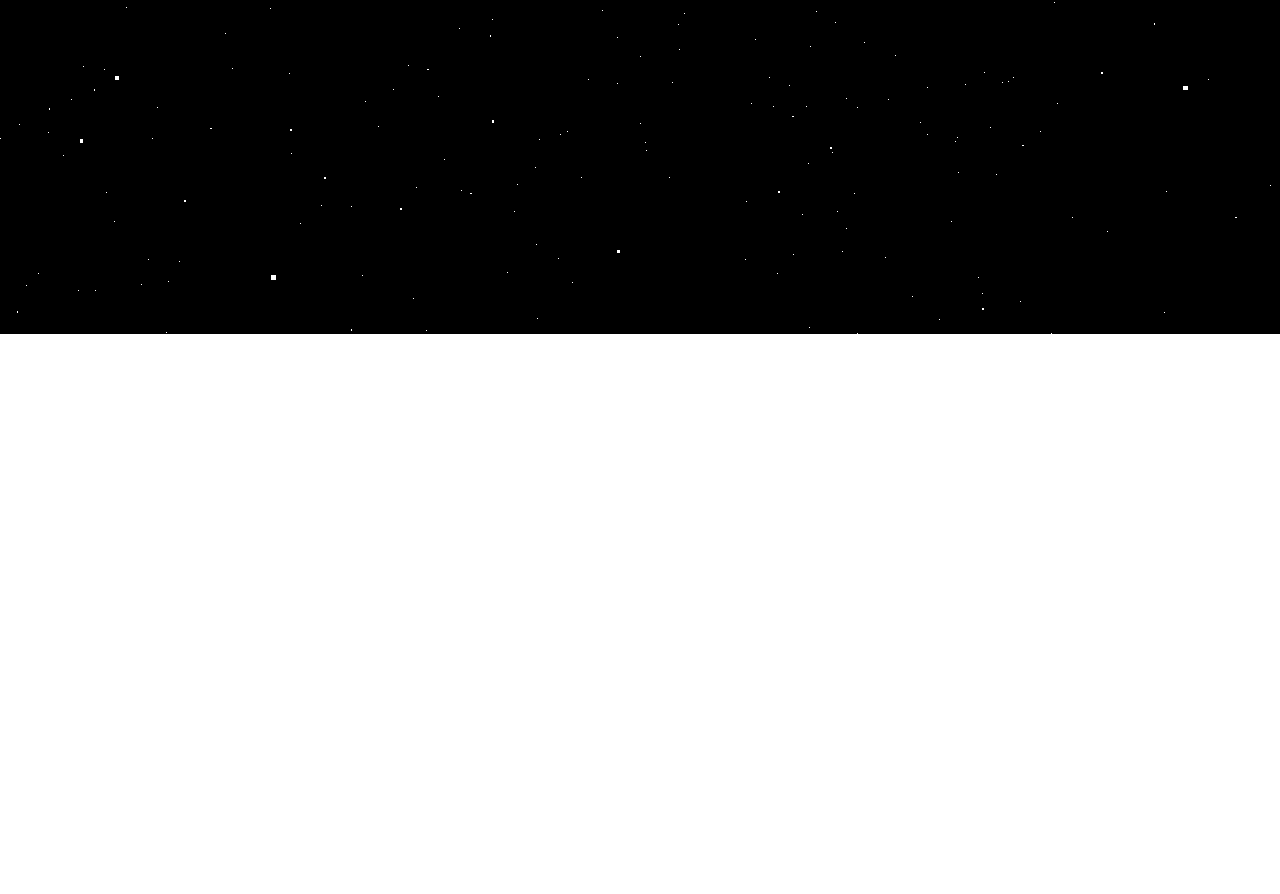
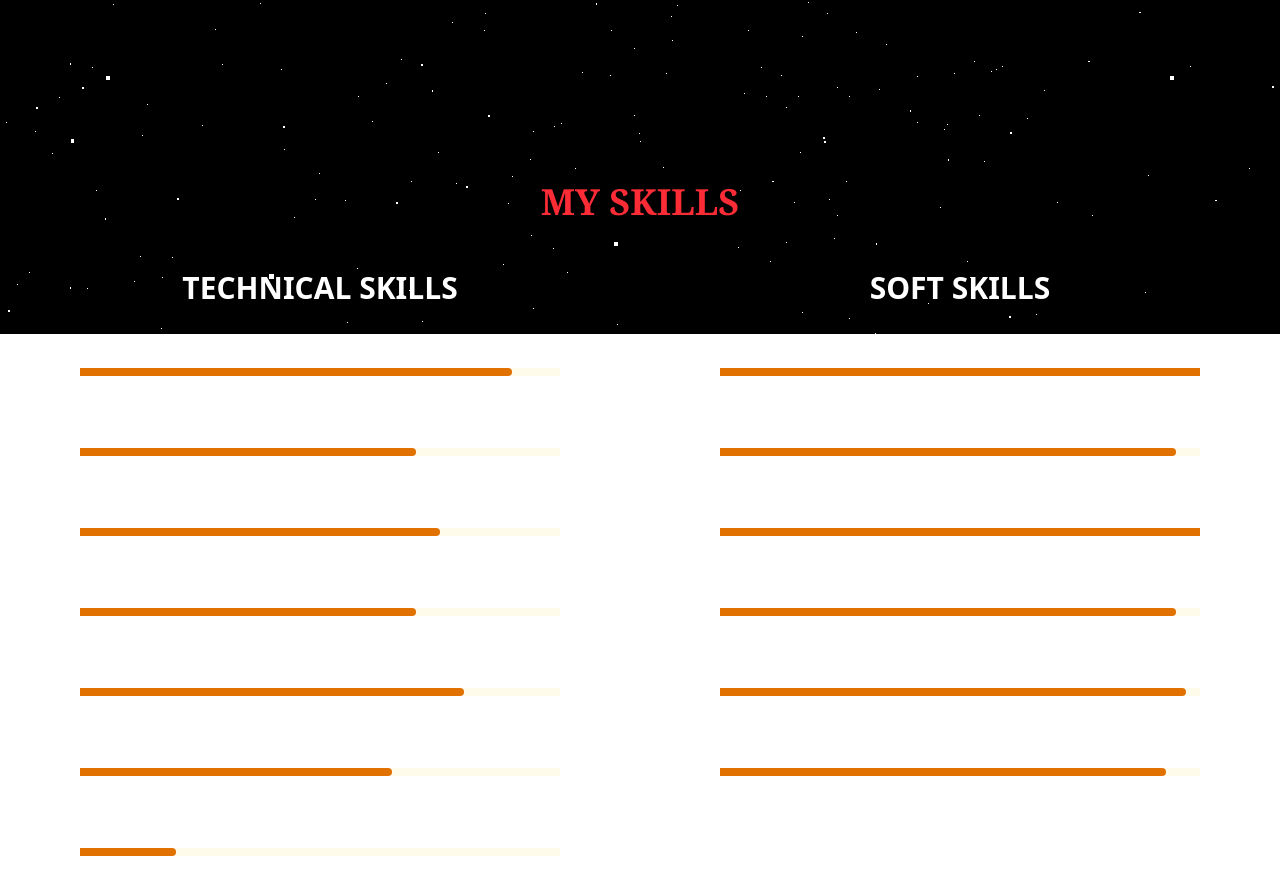
Before and after one commit to Dilshan-Kavishaka-Karunarathna/my_portfolio, a React (Vite) app: page / in a window 1280 px wide. Shown: the part 1266-2160 px from the top of the page. Before the commit the page ends 1400 px from the top, so only its background shows below. Built offline with nearby package versions, Linux system fonts and the light colour scheme.

Commit message:
create skills file
skills section making.

```diff
--- a/src/App.jsx
+++ b/src/App.jsx
@@ -3,6 +3,8 @@ import ThreeBackground from "./components/threeBackground"
 import Header from "./components/Header"
 import Home from './components/Home'
 import Education from "./components/Education"
+import Skills from "./components/Skills"
+
 
 
 function App() {
@@ -14,6 +16,8 @@ function App() {
       <Header/>
       <Home/>
       <Education/>
+      <Skills/>
+
 
    </>
   )
--- a/src/components/Education.jsx
+++ b/src/components/Education.jsx
@@ -5,6 +5,7 @@ import Card from './card.jsx'
 const Education = () => {
   return (
     <section id='education' className='text-white w-full h-[600px]  '>
+      <div className='text-xl text-black'>abc</div>
        <div className='text-4xl text-red-500 font-extrabold  flex flex-col items-center font-serif'>
         EDUCATION
        </div>
--- /dev/null
+++ b/src/components/Skills.jsx
@@ -0,0 +1,179 @@
+import React from 'react'
+
+const Skills = () => {
+  return (
+    <section id='skills' className='w-full h-[820px] '>
+    <div className='p-12 font-serif font-bold'>
+      <div>
+          <h2 className='text-4xl text-red-500 items-center justify-center flex '>MY SKILLS</h2>
+      </div>
+    </div>
+    <div className='flex uppercase font-bold font-sans'>
+    <div className='w-1/2'>
+      <div className='text-3xl text-white justify-center flex'>
+        Technical Skills
+      </div>
+      <div className='mt-7'>
+      <div className='text-white py-0 p-20 mb-8 '>
+        <p>
+          HTML
+        </p>
+        <span className='w-full h-2 bg-amber-50 inline-flex'>
+          <span className='w-[90%] h-2 bg-amber-600 inline-flex rounded-r-2xl relative'>
+            <span className='absolute -top-6 right-0'>90%</span>
+          </span>
+        </span>
+      </div>
+
+      <div className='text-white py-0 p-20 mt-2 mb-8'>
+        <p>
+          CSS
+        </p>
+        <span className='w-full h-2 bg-amber-50 inline-flex'>
+          <span className='w-[70%] h-2 bg-amber-600 inline-flex rounded-r-2xl relative'>
+            <span className='absolute -top-6 right-0'>70%</span>
+          </span>
+        </span>
+      </div>
+
+      <div className='text-white py-0 p-20 mt-2 mb-8'>
+        <p>
+          JAVASCRIPT
+        </p>
+        <span className='w-full h-2 bg-amber-50 inline-flex'>
+          <span className='w-[75%] h-2 bg-amber-600 inline-flex rounded-r-2xl relative'>
+            <span className='absolute -top-6 right-0'>75%</span>
+          </span>
+        </span>
+      </div>
+
+      <div className='text-white py-0 p-20 mt-2 mb-8'>
+        <p>
+          REACT
+        </p>
+        <span className='w-full h-2 bg-amber-50 inline-flex'>
+          <span className='w-[70%] h-2 bg-amber-600 inline-flex rounded-r-2xl relative'>
+            <span className='absolute -top-6 right-0'>70%</span>
+          </span>
+        </span>
+      </div>
+
+      <div className='text-white py-0 p-20 mt-2 mb-8'>
+        <p>
+          TAILWIND CSS
+        </p>
+        <span className='w-full h-2 bg-amber-50 inline-flex'>
+          <span className='w-[80%] h-2 bg-amber-600 inline-flex rounded-r-2xl relative'>
+            <span className='absolute -top-6 right-0'>80%</span>
+          </span>
+        </span>
+      </div>
+
+      <div className='text-white py-0 p-20 mt-2 mb-8'>
+        <p>
+          FIREBASE
+        </p>
+        <span className='w-full h-2 bg-amber-50 inline-flex'>
+          <span className='w-[65%] h-2 bg-amber-600 inline-flex rounded-r-2xl relative'>
+            <span className='absolute -top-6 right-0'>65%</span>
+          </span>
+        </span>
+      </div>
+
+      <div className='text-white py-0 p-20 mt-2 mb-8'>
+        <p>
+          MONGODB
+        </p>
+        <span className='w-full h-2 bg-amber-50 inline-flex'>
+          <span className='w-[20%] h-2 bg-amber-600 inline-flex rounded-r-2xl relative'>
+            <span className='absolute -top-6 right-0'>20%</span>
+          </span>
+        </span>
+      </div>
+      </div>
+
+    </div>
+
+    <div className='w-1/2'>
+    <div className='text-3xl text-white justify-center flex' >
+        Soft Skills
+    </div>
+
+    <div className='mt-7'>
+
+    <div className='text-white py-0 p-20 mt-2 mb-8 uppercase'>
+        <p>
+        Teamwork Problem Solving
+        </p>
+        <span className='w-full h-2 bg-amber-50 inline-flex'>
+          <span className='w-full h-2 bg-amber-600 inline-flex  relative'>
+            <span className='absolute -top-6 right-0'>100%</span>
+          </span>
+        </span>
+      </div>
+
+      <div className='text-white py-0 p-20 mt-2 mb-8 uppercase'>
+        <p>
+        Ability to work under pressure
+        </p>
+        <span className='w-full h-2 bg-amber-50 inline-flex'>
+          <span className='w-[95%] h-2 bg-amber-600 inline-flex rounded-r-2xl relative'>
+            <span className='absolute -top-6 right-0'>95%</span>
+          </span>
+        </span>
+      </div>
+
+      <div className='text-white py-0 p-20 mt-2 mb-8 uppercase'>
+        <p>
+        Active Listening
+        </p>
+        <span className='w-full h-2 bg-amber-50 inline-flex'>
+          <span className='w-full h-2 bg-amber-600 inline-flex  relative'>
+            <span className='absolute -top-6 right-0'>100%</span>
+          </span>
+        </span>
+      </div>
+
+      <div className='text-white py-0 p-20 mt-2 mb-8 uppercase'>
+        <p>
+        Leadership Time Management
+        </p>
+        <span className='w-full h-2 bg-amber-50 inline-flex'>
+          <span className='w-[95%] h-2 bg-amber-600 inline-flex rounded-r-2xl relative'>
+            <span className='absolute -top-6 right-0'>95%</span>
+          </span>
+        </span>
+      </div>
+
+      <div className='text-white py-0 p-20 mt-2 mb-8 uppercase'>
+        <p>
+        Time Management
+        </p>
+        <span className='w-full h-2 bg-amber-50 inline-flex'>
+          <span className='w-[97%] h-2 bg-amber-600 inline-flex rounded-r-2xl relative'>
+            <span className='absolute -top-6 right-0'>97%</span>
+          </span>
+        </span>
+      </div>
+
+      <div className='text-white py-0 p-20 mt-2 mb-8 uppercase'>
+        <p>
+        Adaptability
+        </p>
+        <span className='w-full h-2 bg-amber-50 inline-flex'>
+          <span className='w-[93%] h-2 bg-amber-600 inline-flex rounded-r-2xl relative'>
+            <span className='absolute -top-6 right-0'>93%</span>
+          </span>
+        </span>
+      </div>
+      </div>
+
+
+    </div>
+    </div>
+
+    </section>
+  )
+}
+
+export default Skills
```
